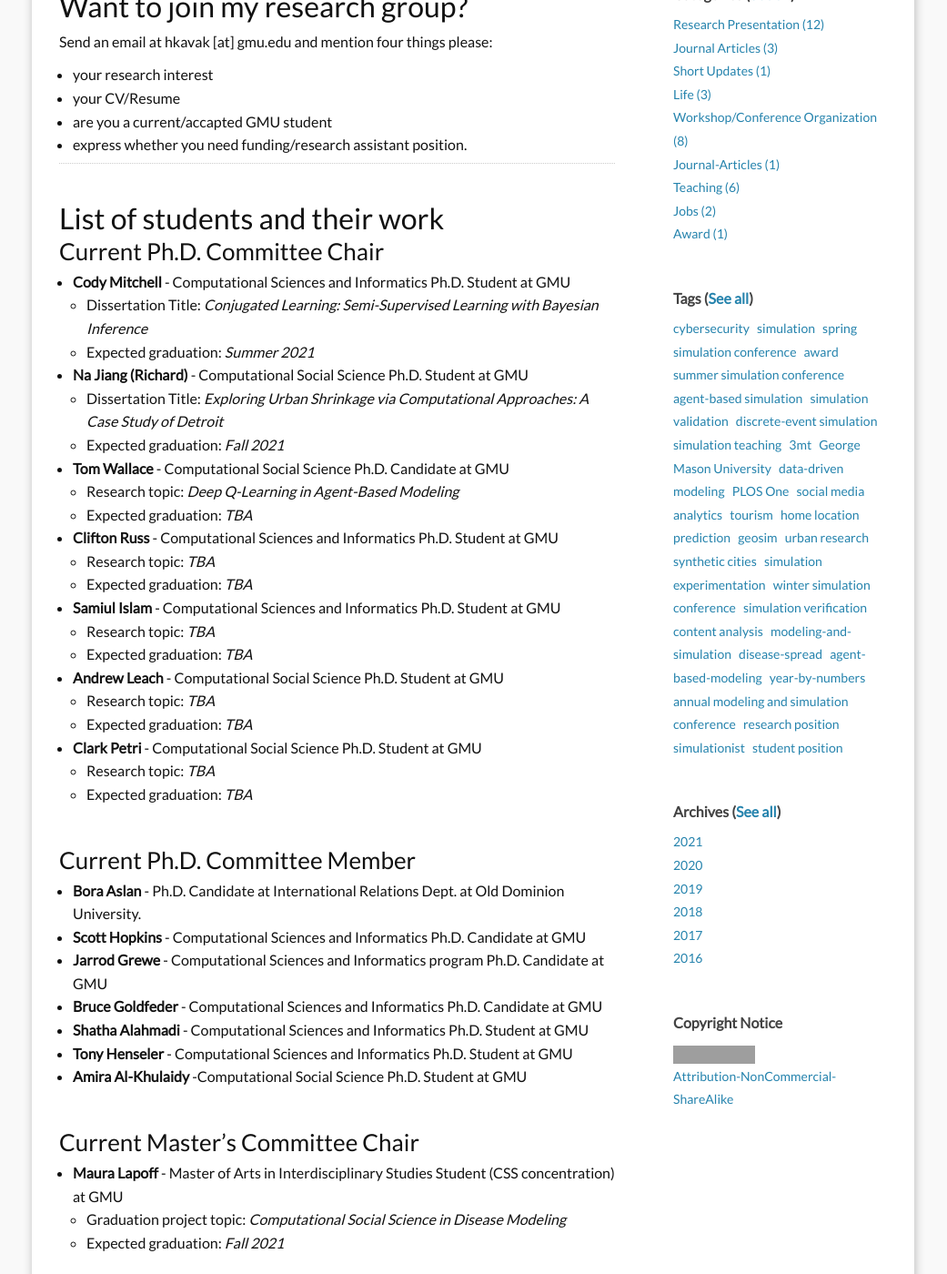
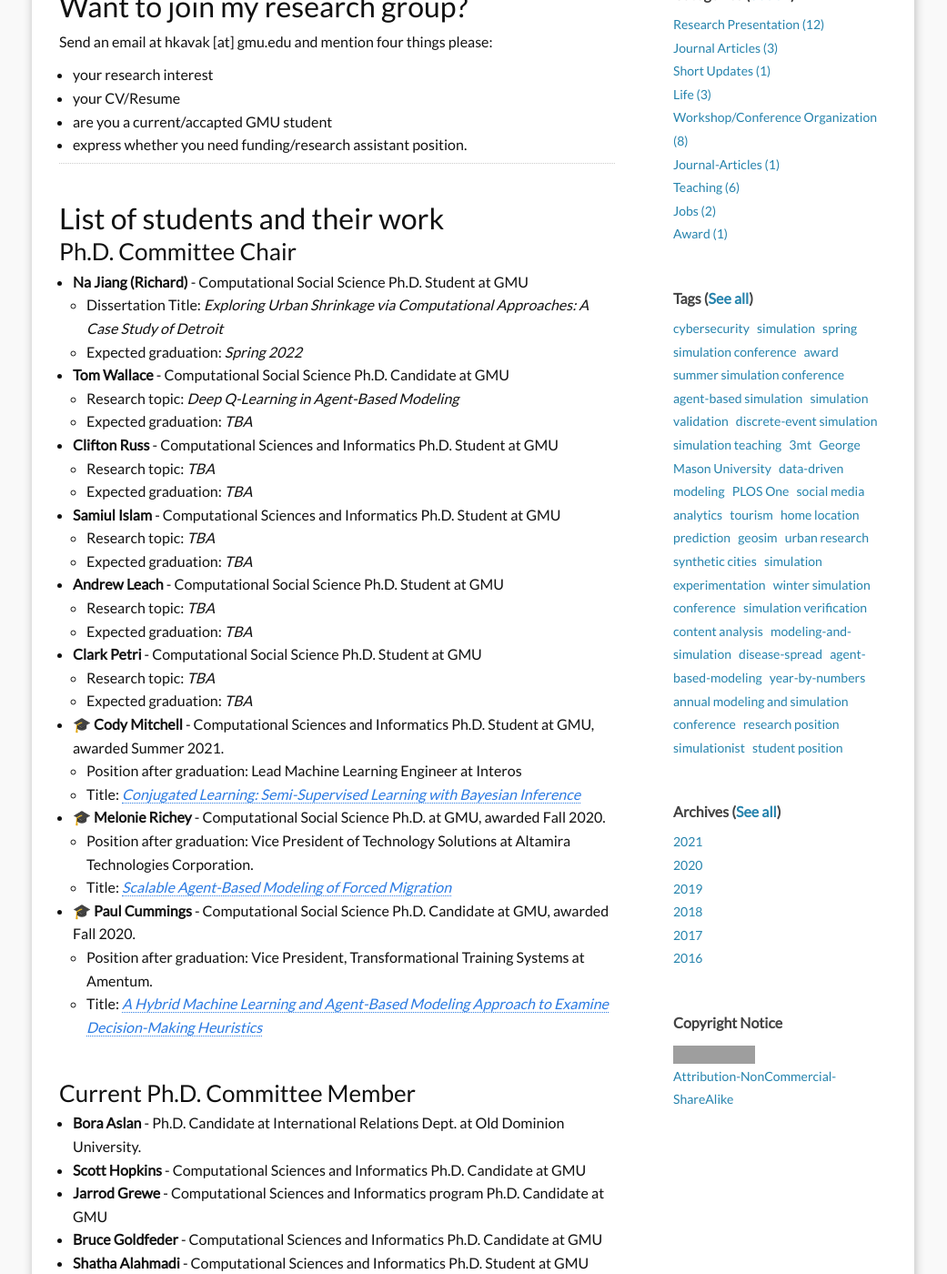
Before and after one commit to hamdikavak/hamdikavak.github.io, a Jekyll site: the page built from j_students.md, in a window 1280 px wide and 1400 px high, scrolled down 933 px. Shown: the whole window at 91% size, without its empty margins (120-1161 px from the left). Built offline with Jekyll 4.4.1, drawn with Linux system fonts in a browser that asks for light colours; nearby versions of some CDN libraries; some of the changed text lies outside the part shown; grey boxes are pictures that could not be loaded.

Commit message:
Updated student page

```diff
--- a/j_students.md
+++ b/j_students.md
@@ -48,16 +48,11 @@ Thank you for your interest in ASSIP 2021. I have received staggering 105 studen
 <a name="lst"/>
 ## List of students and their work
 
-### Current Ph.D. Committee Chair
-
-
-* **Cody Mitchell** - Computational Sciences and Informatics Ph.D. Student at GMU
-  * Dissertation Title: *Conjugated Learning: Semi-Supervised Learning with Bayesian Inference*
-  * Expected graduation: *Summer 2021*
+### Ph.D. Committee Chair
 
 * **Na Jiang (Richard)** - Computational Social Science Ph.D. Student at GMU
   * Dissertation Title: *Exploring Urban Shrinkage via Computational Approaches: A Case Study of Detroit*
-  * Expected graduation: *Fall 2021*
+  * Expected graduation: *Spring 2022*
 
 * **Tom Wallace** - Computational Social Science Ph.D. Candidate at GMU
   * Research topic: *Deep Q-Learning in Agent-Based Modeling*
@@ -78,6 +73,20 @@ Thank you for your interest in ASSIP 2021. I have received staggering 105 studen
 * **Clark Petri** - Computational Social Science Ph.D. Student at GMU
   * Research topic: *TBA*
   * Expected graduation: *TBA*
+
+* 🎓 **Cody Mitchell** - Computational Sciences and Informatics Ph.D. Student at GMU, awarded Summer 2021.
+  * Position after graduation: Lead Machine Learning Engineer at Interos
+  * Title: [*Conjugated Learning: Semi-Supervised Learning with Bayesian Inference*](https://www.proquest.com/pqdtglobal/docview/2572959416/C16DBEF75FA1434APQ/)
+
+
+* 🎓 **Melonie Richey** - Computational Social Science Ph.D.  at GMU, awarded Fall 2020.
+  * Position after graduation: Vice President of Technology Solutions at Altamira Technologies Corporation.
+  * Title: [*Scalable Agent-Based Modeling of Forced Migration*](https://www.proquest.com/docview/2476160231)
+
+* 🎓 **Paul Cummings** - Computational Social Science Ph.D. Candidate at GMU, awarded Fall 2020.
+  * Position after graduation: Vice President, Transformational Training Systems at Amentum.
+  * Title: [*A Hybrid Machine Learning and Agent-Based Modeling Approach to Examine Decision-Making Heuristics*](https://www.proquest.com/docview/2476545206)
+
 
 <br/>
 ### Current Ph.D. Committee Member
@@ -114,11 +123,6 @@ Thank you for your interest in ASSIP 2021. I have received staggering 105 studen
 ---
 
 ### Past Ph.D. Dissertation Committee Chair
-* **Melonie Richey** - Computational Social Science Ph.D.  at GMU, awarded Fall 2020. Current position: Vice President of Technology Solutions at Altamira Technologies Corporation.
-  * Title: [*Scalable Agent-Based Modeling of Forced Migration*](https://www.proquest.com/docview/2476160231)
-
-* **Paul Cummings** - Computational Social Science Ph.D. Candidate at GMU, awarded Fall 2020. Current position: Vice President, Transformational Training Systems at Amentum.
-  * Title: [*A Hybrid Machine Learning and Agent-Based Modeling Approach to Examine Decision-Making Heuristics*](https://www.proquest.com/docview/2476545206)
 
 ### Past Ph.D. Dissertation Committee Member
 * **Gideon Gogovi** - Computational Science and Informatics Ph.D. at GMU, awarded Fall 2020. Current position: Adjunct Professor at GMU.
```
